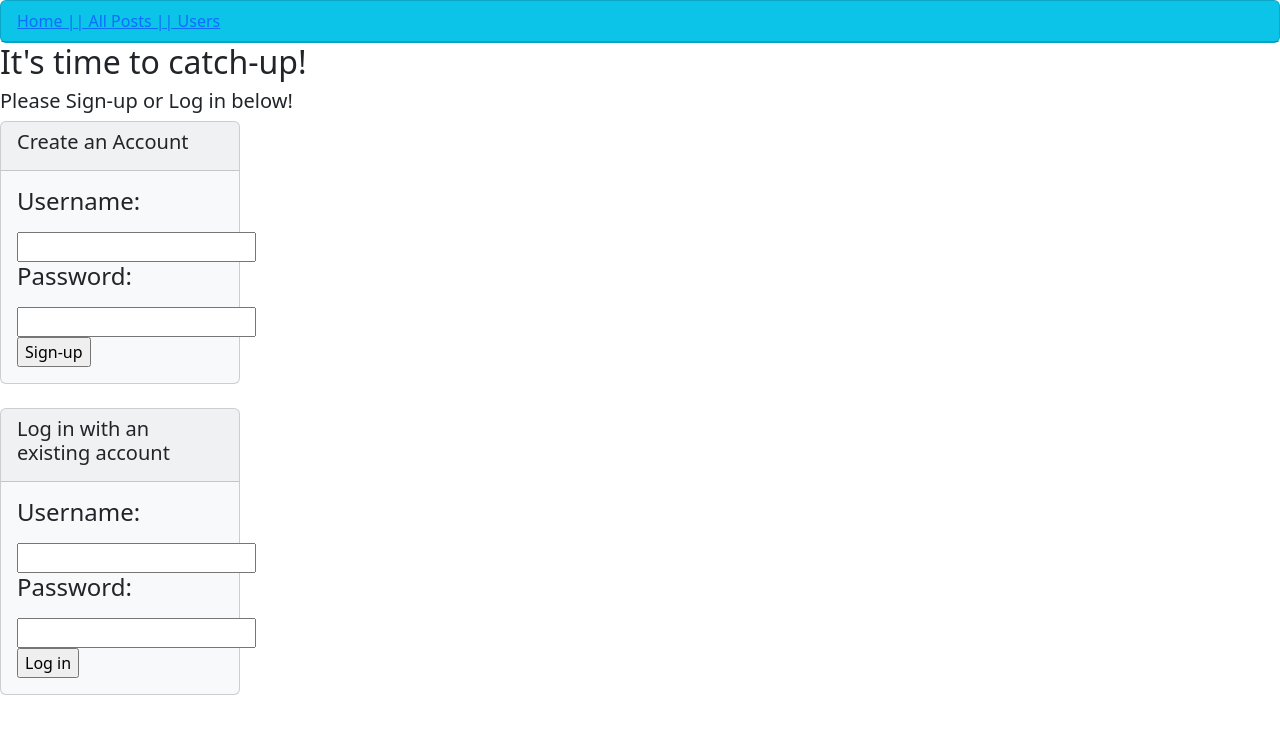
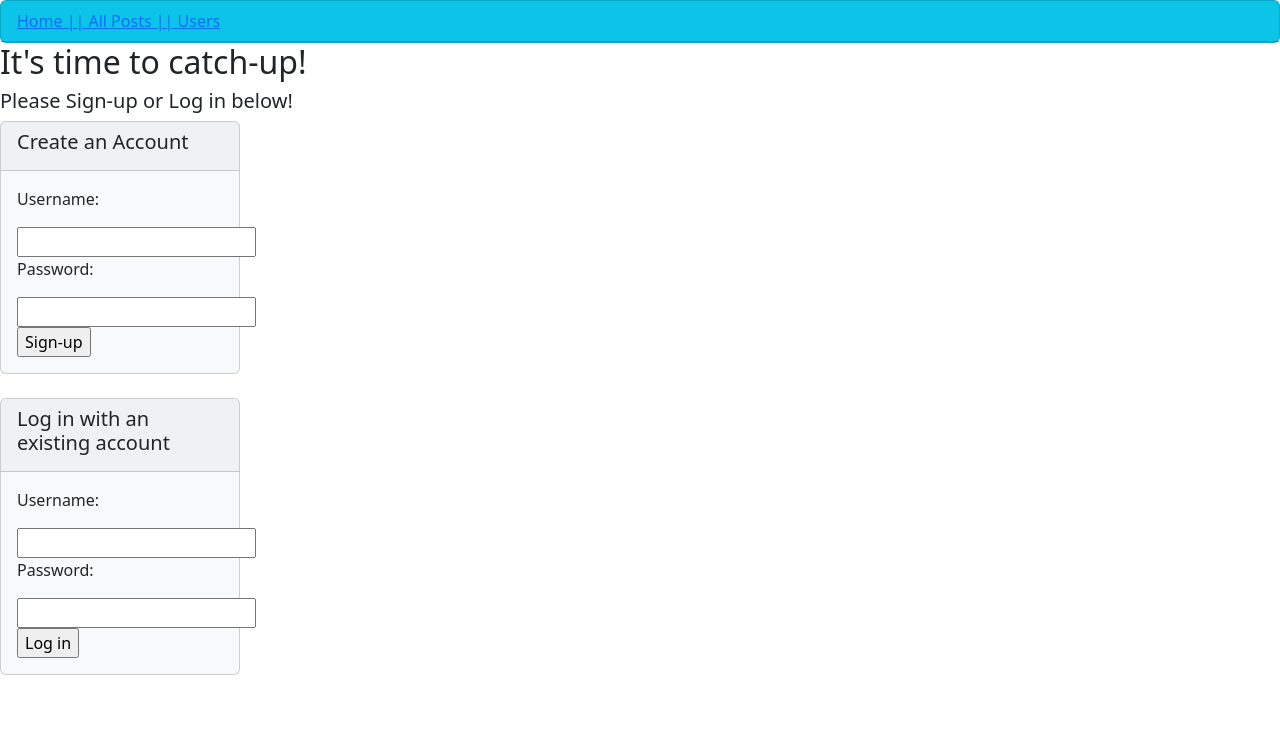
Before and after one commit to mapjohns/catching-up, a React (Create React App) app: page / in a window 1280 px wide. Shown: the top 734 px of the page. Built offline with nearby package versions, Linux system fonts and the light colour scheme; no server answers.

Commit message:
Updated with react bootstrap styling

```diff
--- a/src/components/users/UserInput.js
+++ b/src/components/users/UserInput.js
@@ -102,9 +102,9 @@ class UserInput extends Component {
                     <Card.Body>
                     {/* <h6>Your ID number is: {this.props.userID}</h6> */}
                     <form onSubmit={this.onSubmitHandler}>
-                    <Card.Text><h4>Username:</h4></Card.Text>
+                    <Card.Text>Username:</Card.Text>
                         <input onChange={this.onChangeHandlerUsername} value={this.state.create.username} type="text"/>
-                    <Card.Text><h4>Password:</h4></Card.Text>
+                    <Card.Text>Password:</Card.Text>
                         <input onChange={this.onChangeHandlerPassword} value={this.state.create.password} type="password"/>
                         <br></br>
                         <input type="submit" value="Sign-up"/>
@@ -119,9 +119,9 @@ class UserInput extends Component {
                     <Card.Header><h5>Log in with an existing account</h5></Card.Header>
                     <Card.Body>
                     <form onSubmit={this.onSubmitHandlerLogin}>
-                    <Card.Text><h4>Username:</h4></Card.Text>
+                    <Card.Text>Username:</Card.Text>
                         <input onChange={this.onChangeHandlerLoginUsername} value={this.state.login.username} type="text"/>
-                    <Card.Text><h4>Password:</h4></Card.Text>
+                    <Card.Text>Password:</Card.Text>
                         <input onChange={this.onChangeHandlerLoginPassword} value={this.state.login.password} type="password"/>
                         <br></br>
                         <input type="submit" value="Log in"/>
```
